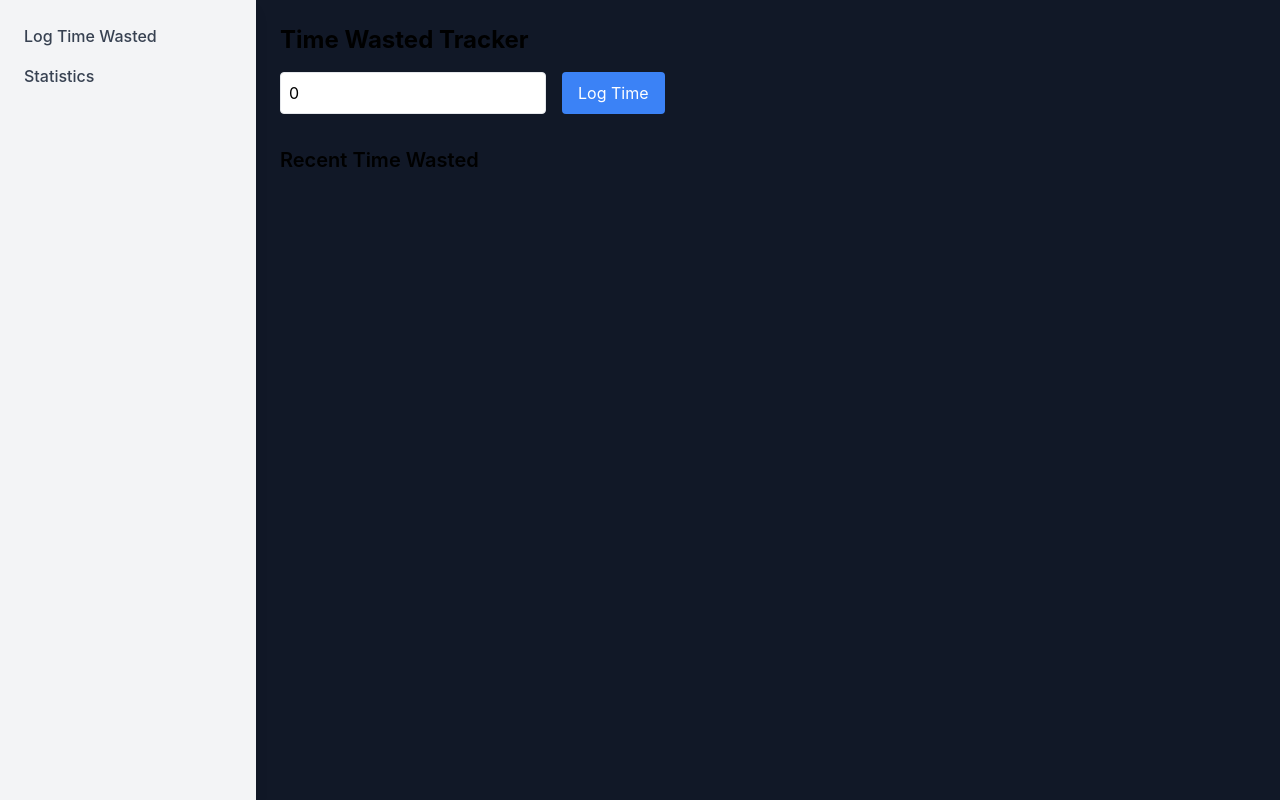
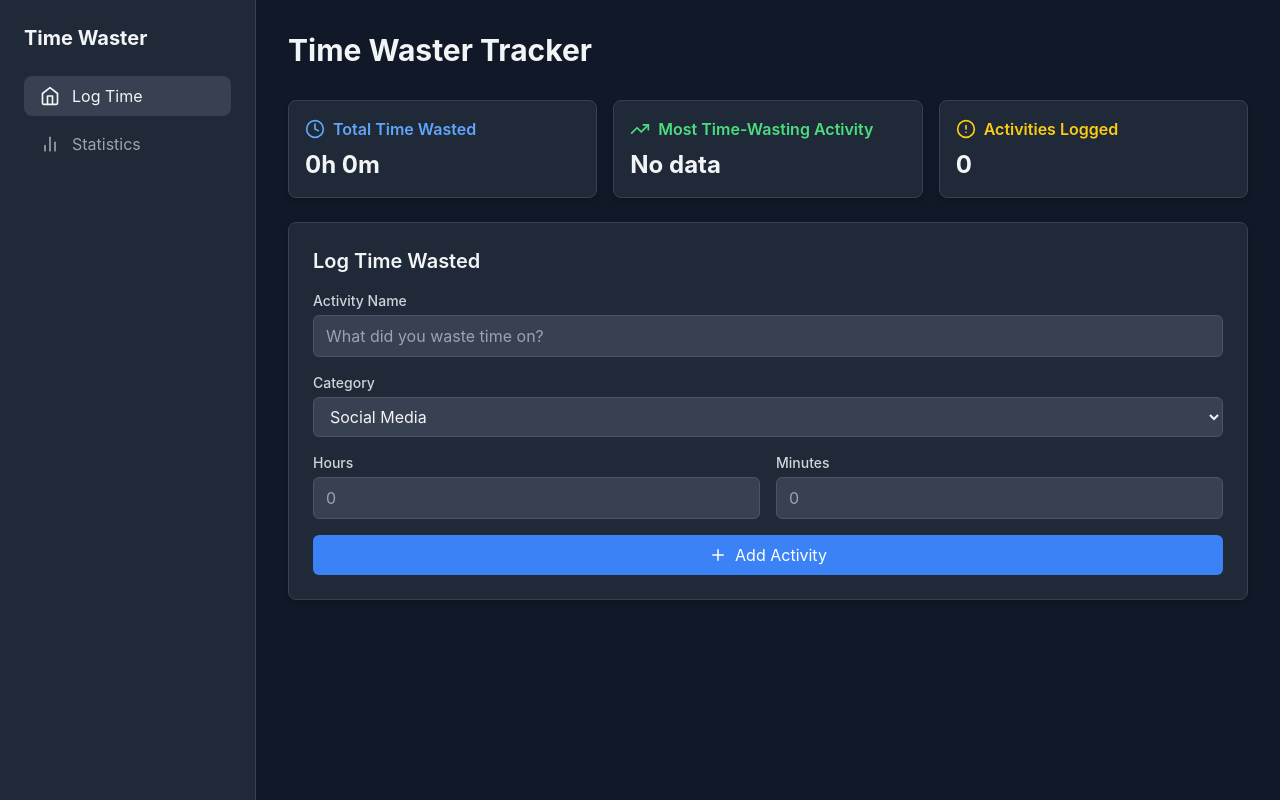
Before and after one commit to jaimedevelop/timeWastingApp, a React (Vite) app: page / in a window 1280 px wide. Built offline with nearby package versions, Linux system fonts and the light colour scheme.

Commit message:
bolt.new changes sync 20241119210520

```diff
--- a/src/App.tsx
+++ b/src/App.tsx
@@ -2,77 +2,81 @@ import { useState } from 'react';
 import { BrowserRouter as Router, Route, Routes } from 'react-router-dom';
 import { format } from 'date-fns';
 import Sidebar from './components/Sidebar';
-
-interface Activity {
-  id: number;
-  duration: number;
-  timestamp: number;
-}
+import { Stats } from './components/Stats';
+import { AddActivityForm } from './components/AddActivityForm';
+import { ActivityCard } from './components/ActivityCard';
+import { Activity } from './types';
 
 const App = () => {
   const [activities, setActivities] = useState<Activity[]>([]);
-  const [duration, setDuration] = useState<number>(0);
 
-  const handleSubmit = (e: React.FormEvent) => {
-    e.preventDefault();
+  const handleAddActivity = (name: string, category: string, duration: number) => {
     const newActivity = {
-      id: Date.now(),
+      id: Date.now().toString(),
+      name,
+      category,
       duration,
-      timestamp: Date.now()
+      timestamp: Date.now(),
     };
     setActivities(prev => [newActivity, ...prev]);
-    setDuration(0);
+  };
+
+  const handleDeleteActivity = (id: string) => {
+    setActivities(prev => prev.filter(activity => activity.id !== id));
   };
 
   return (
     <Router>
-      <div className="flex">
+      <div className="flex min-h-screen bg-gray-900 text-gray-100">
         <Sidebar />
-        <div className="ml-64 p-6 flex-1">
+        <main className="flex-1 ml-64 p-8">
           <Routes>
-            <Route path="/" element={
-              <div>
-                <h1 className="text-2xl font-bold mb-4">Time Wasted Tracker</h1>
-                <form onSubmit={handleSubmit} className="mb-8">
-                  <div className="flex gap-4">
-                    <input
-                      type="number"
-                      value={duration}
-                      onChange={(e) => setDuration(Number(e.target.value))}
-                      placeholder="Minutes wasted"
-                      className="border p-2 rounded"
-                    />
-                    <button type="submit" className="bg-blue-500 text-white px-4 py-2 rounded">
-                      Log Time
-                    </button>
+            <Route
+              path="/"
+              element={
+                <div>
+                  <h1 className="text-3xl font-bold mb-8">Time Waster Tracker</h1>
+                  <Stats activities={activities} />
+                  <AddActivityForm onAdd={handleAddActivity} />
+                  <div className="grid grid-cols-1 md:grid-cols-2 lg:grid-cols-3 gap-4">
+                    {activities.map((activity) => (
+                      <ActivityCard
+                        key={activity.id}
+                        activity={activity}
+                        onDelete={handleDeleteActivity}
+                      />
+                    ))}
                   </div>
-                </form>
+                </div>
+              }
+            />
+            <Route
+              path="/statistics"
+              element={
                 <div>
-                  <h2 className="text-xl font-semibold mb-4">Recent Time Wasted</h2>
-                  <ul className="space-y-2">
-                    {activities.map((activity) => (
-                      <li key={activity.id} className="border p-4 rounded">
-                        <p>Minutes: {activity.duration}</p>
-                        <p className="text-gray-500">
-                          {format(activity.timestamp, 'MMM d, yyyy HH:mm')}
-                        </p>
-                      </li>
-                    ))}
-                  </ul>
+                  <h1 className="text-3xl font-bold mb-8">Statistics</h1>
+                  <Stats activities={activities} />
+                  <div className="bg-gray-800 rounded-lg shadow-md p-6 border border-gray-700">
+                    <h2 className="text-xl font-semibold mb-4">Detailed Statistics</h2>
+                    <p className="text-gray-300">
+                      Total activities logged: {activities.length}
+                    </p>
+                    <p className="text-gray-300">
+                      Total time wasted:{' '}
+                      {Math.floor(
+                        activities.reduce((acc, curr) => acc + curr.duration, 0) / 3600
+                      )}{' '}
+                      hours
+                    </p>
+                  </div>
                 </div>
-              </div>
-            } />
-            <Route path="/statistics" element={
-              <div>
-                <h1 className="text-2xl font-bold mb-4">Statistics</h1>
-                <p>Total time wasted: {activities.reduce((acc, curr) => acc + curr.duration, 0)} minutes</p>
-              </div>
-            } />
+              }
+            />
           </Routes>
-        </div>
+        </main>
       </div>
     </Router>
   );
-}
+};
 
 export default App;
--- a/src/components/Sidebar.tsx
+++ b/src/components/Sidebar.tsx
@@ -1,24 +1,48 @@
 import React from 'react';
-import { Link } from 'react-router-dom';
+import { Link, useLocation } from 'react-router-dom';
+import { Home, BarChart2 } from 'lucide-react';
 
 const Sidebar = () => {
+  const location = useLocation();
+
+  const isActive = (path: string) => location.pathname === path;
+
   return (
-		<div className="w-64 h-screen fixed left-0 top-0 bg-gray-100 p-6 shadow-lg">
+    <div className="w-64 h-screen fixed left-0 top-0 bg-gray-800 border-r border-gray-700">
+      <div className="p-6">
+        <h1 className="text-xl font-bold text-gray-100 mb-6">Time Waster</h1>
         <nav>
-				<ul className="space-y-4">
+          <ul className="space-y-2">
             <li>
-						<Link to="/" className="text-gray-700 hover:text-gray-900 font-medium">
-							Log Time Wasted
+              <Link
+                to="/"
+                className={`flex items-center gap-3 px-4 py-2 rounded-lg transition-colors ${
+                  isActive('/')
+                    ? 'bg-gray-700 text-gray-100'
+                    : 'text-gray-400 hover:text-gray-100 hover:bg-gray-700'
+                }`}
+              >
+                <Home size={20} />
+                <span>Log Time</span>
               </Link>
             </li>
             <li>
-						<Link to="/statistics" className="text-gray-700 hover:text-gray-900 font-medium">
-							Statistics
+              <Link
+                to="/statistics"
+                className={`flex items-center gap-3 px-4 py-2 rounded-lg transition-colors ${
+                  isActive('/statistics')
+                    ? 'bg-gray-700 text-gray-100'
+                    : 'text-gray-400 hover:text-gray-100 hover:bg-gray-700'
+                }`}
+              >
+                <BarChart2 size={20} />
+                <span>Statistics</span>
               </Link>
             </li>
           </ul>
         </nav>
       </div>
+    </div>
   );
 };
 
```
Also changed, not shown: 1 other file (tests, documents, lock files or other folders). Lines whose indentation alone changed are shown as unchanged.
